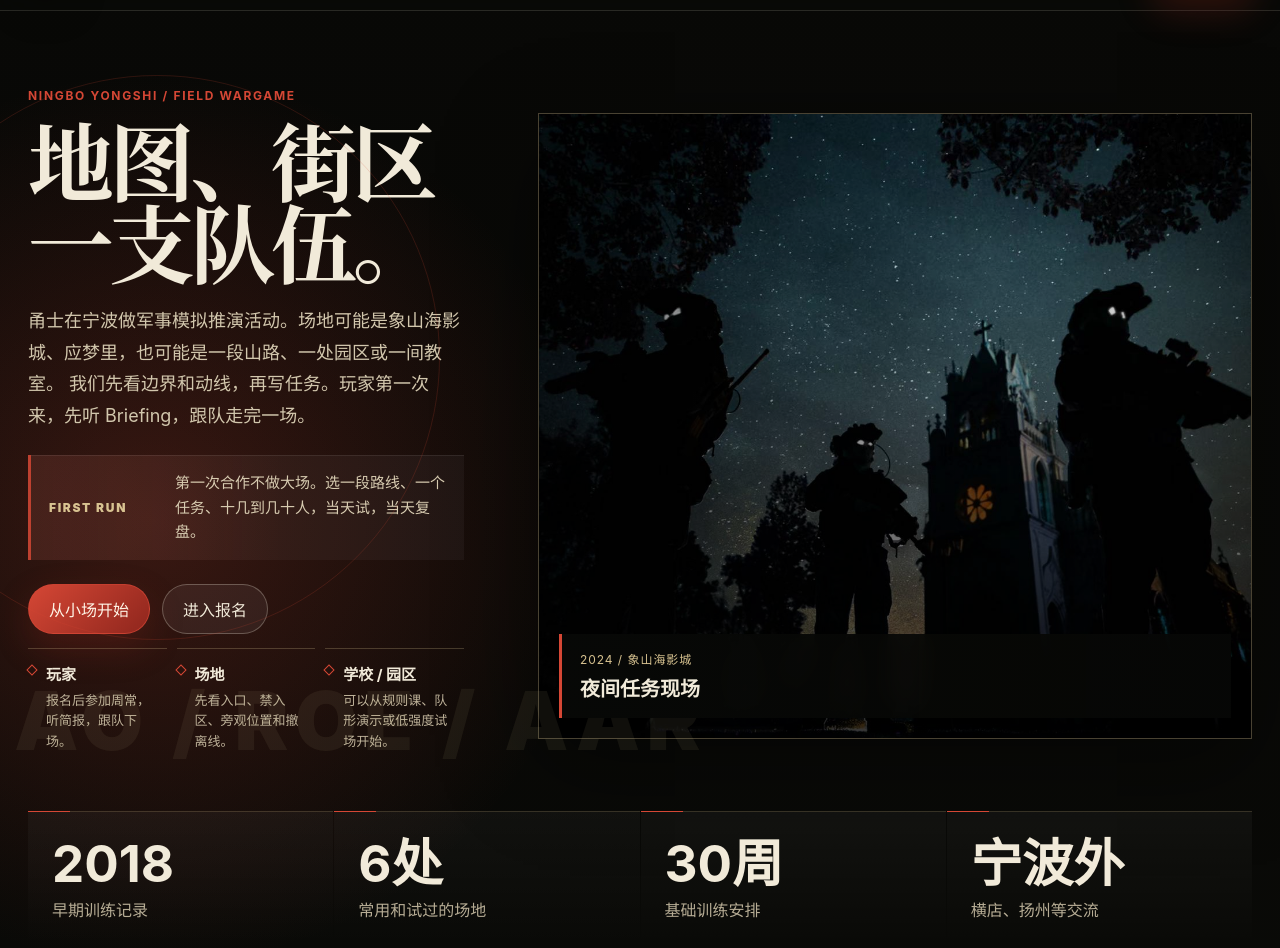
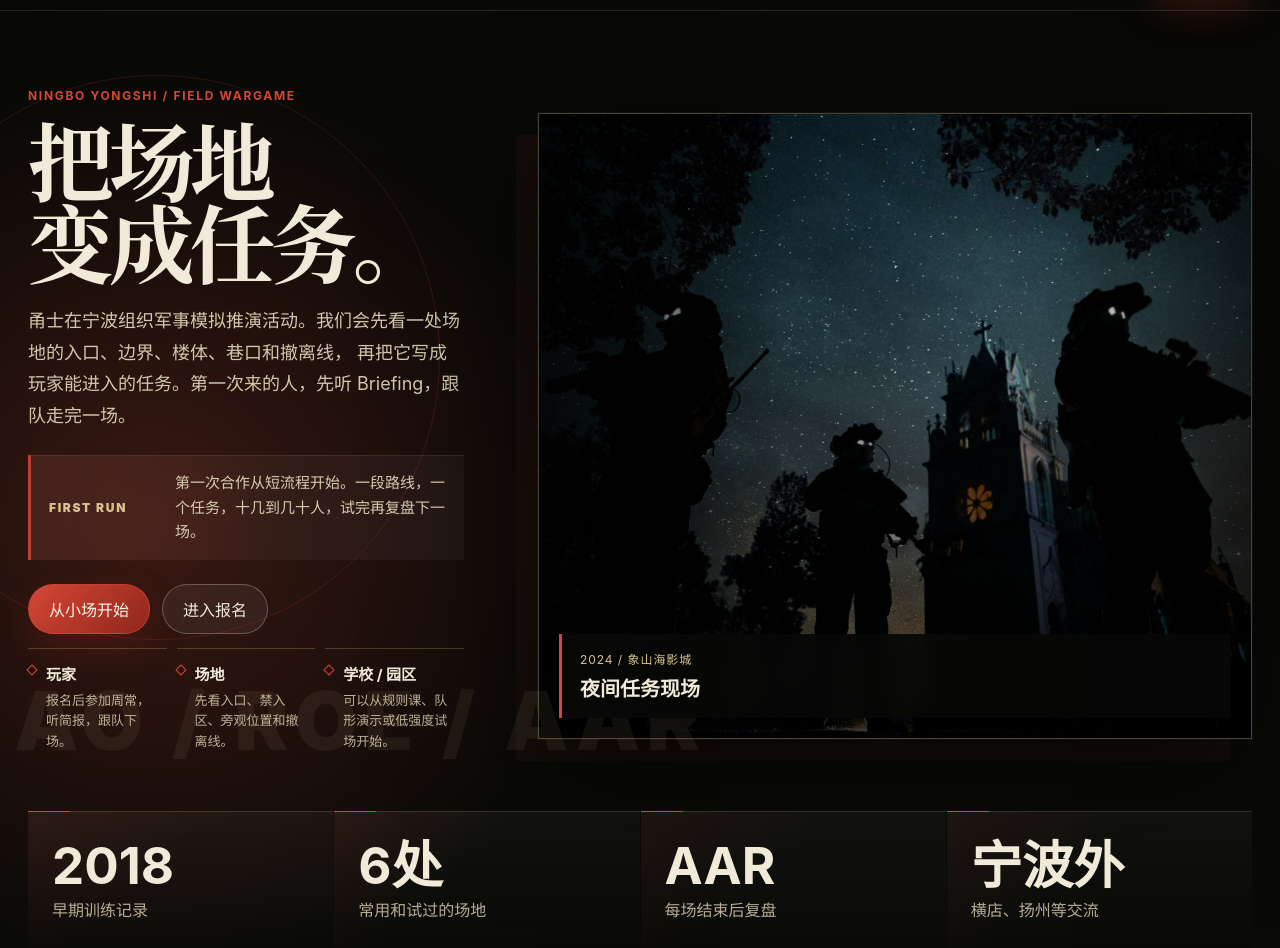
Before and after one commit to zhuting0574-beep/nbys-activity, a Vue app in the folder h5-web/: page / in a window 1280 px wide. Shown: the part 64-1012 px from the top of the page. Built offline with nearby package versions, Linux system fonts and the light colour scheme.

Commit message:
feat: sharpen Yongshi field narrative

```diff
--- a/h5-web/src/MarketingSite.vue
+++ b/h5-web/src/MarketingSite.vue
@@ -22,16 +22,16 @@
       <div class="hero-copy">
         <p class="plain-label">NINGBO YONGSHI / FIELD WARGAME</p>
         <h1>
-          <span>地图、街区</span>
-          <span>一支队伍。</span>
+          <span>把场地</span>
+          <span>变成任务。</span>
         </h1>
         <p class="hero-lead">
-          甬士在宁波做军事模拟推演活动。场地可能是象山海影城、应梦里，也可能是一段山路、一处园区或一间教室。
-          我们先看边界和动线，再写任务。玩家第一次来，先听 Briefing，跟队走完一场。
+          甬士在宁波组织军事模拟推演活动。我们会先看一处场地的入口、边界、楼体、巷口和撤离线，
+          再把它写成玩家能进入的任务。第一次来的人，先听 Briefing，跟队走完一场。
         </p>
         <div class="hero-brief" aria-label="活动开始前会确认的事项">
           <span>FIRST RUN</span>
-          <p>第一次合作不做大场。选一段路线、一个任务、十几到几十人，当天试，当天复盘。</p>
+          <p>第一次合作从短流程开始。一段路线，一个任务，十几到几十人，试完再复盘下一场。</p>
         </div>
         <div class="hero-actions">
           <button type="button" class="primary-cta" @click="scrollToSection('cooperate')">从小场开始</button>
@@ -91,7 +91,7 @@
       <div class="section-kicker">Public record</div>
       <div class="section-heading">
         <h2>这些年去过哪里。</h2>
-        <p>这些记录能对上时间和地点。早期训练、山地路线、影视城剧本和外地交流，都有照片或公开视频留下来。</p>
+        <p>早期训练、山地路线、影视城剧本和外地交流，都留下了照片或公开视频。连起来看，是甬士这些年走过的场地。</p>
       </div>
 
       <div class="timeline-list">
@@ -129,7 +129,7 @@
       <div class="section-kicker">Fields</div>
       <div class="section-heading">
         <h2>场地不同，玩法不同。</h2>
-        <p>影视城可以跑街区和楼体，山地先看路线和通讯，夜间街区要留旁观位置。场地看明白了，人数和任务才好定。</p>
+        <p>影视城看街区和楼体，山地看路线和通讯，夜间街区要留出旁观位置。场地先走明白，人数、任务和安全区才好定。</p>
       </div>
 
       <div class="field-grid">
@@ -151,7 +151,7 @@
       <div class="section-kicker">Activities</div>
       <div class="section-heading">
         <h2>周常、剧本、远征。</h2>
-        <p>周常解决入门和磨合。剧本场有阵营、任务点和撤离条件。外地交流按对方规则来，回来再复盘差异。</p>
+        <p>周常让新玩家熟悉规则和队伍节奏。剧本场会写阵营、任务点和撤离条件。外地交流按对方规则进场，回来再复盘差异。</p>
       </div>
 
       <div class="activity-board">
@@ -292,7 +292,7 @@
           <h2>从一个小场开始。</h2>
           <p>
             场地、园区、学校或活动方第一次接触，不必一上来做大场。
-            一段路线、一个任务、十几到几十人就够。入口、禁入区、旁观位置、影像发布范围，当天说清楚；试完再定下一场。
+            先选一段路线和一个任务，十几到几十人试跑。入口、禁入区、旁观位置和影像发布范围，进场前确认清楚；试完再定下一场。
           </p>
           <div class="partner-fit" aria-label="适合合作的场景">
             <article v-for="item in partnerFit" :key="item.title">
@@ -403,7 +403,7 @@ export default {
       metrics: [
         { value: '2018', label: '早期训练记录' },
         { value: '6处', label: '常用和试过的场地' },
-        { value: '30周', label: '基础训练安排' },
+        { value: 'AAR', label: '每场结束后复盘' },
         { value: '宁波外', label: '横店、扬州等交流' }
       ],
       aboutNotes: [
@@ -413,7 +413,7 @@ export default {
         },
         {
           title: '下场流程',
-          text: '集合后讲边界和任务，再分组进场。结束后复盘路线、通讯和当天卡住的位置。'
+          text: '集合后讲边界和任务，再分组进场。结束后复盘路线、通讯和卡住的位置。'
         },
         {
           title: '试场合作',
@@ -435,13 +435,13 @@ export default {
         }
       ],
       history: [
-        { year: '2018', title: 'ESA 城市作战训练', text: '室内简报、贴墙移动、门口队形。照片里能看到早期训练的样子。' },
+        { year: '2018', title: 'ESA 城市作战训练', text: '室内简报、贴墙移动、门口队形。早期照片里能看到当时的训练方式。' },
         { year: '2019', title: '“巡山”户外训练', text: '山路、林线、队伍行进。当时的视频还留在 B 站。' },
         { year: '2021.03.27', title: '扬州 MILSIM 镭射交流', text: '去扬州同场交流，按对方规则进场。' },
         { year: '2021.10.31', title: '浙东小九寨“逃离荒野”', text: '山地路线，体力、通讯和队伍间距都很吃紧。' },
         { year: '2023.10.22', title: '应梦里活动', text: '夜间街区活动。灯光够，街面完整，短流程能跑起来。' },
         { year: '2024.06', title: '象山海影城·巨蟹行动最终章', text: '在影视城街区跑任务，沿建筑、巷口和任务点推进。' },
-        { year: '2026.03', title: '横店远征交流', text: '横店影视城交流。队伍合影、街区照片和队员帖子都有记录。' }
+        { year: '2026.03', title: '横店远征交流', text: '横店影视城交流。街区尺度、建筑距离和宁波常用场地不一样。' }
       ],
       activityLog: [
         { date: '2026.06.22 / 小红书', title: '宁波甬士下场视频', text: '队员视角，能看到移动、掩护和接触距离。', image: xhsWargameFrame },
@@ -500,8 +500,8 @@ export default {
         }
       ],
       activityTypes: [
-        { code: '周常', title: '周常活动', text: '新人跟队走一场。老队员在这里磨通讯、队形和复盘习惯。' },
-        { code: '剧本', title: '影视城剧本', text: '有阵营、任务点、行动区域和撤离条件。巨蟹行动就写在海影城街区里。' },
+        { code: '周常', title: '周常活动', text: '新人跟队走一场，先把规则和安全距离跑熟。老队员继续磨通讯、队形和复盘习惯。' },
+        { code: '剧本', title: '影视城剧本', text: '有阵营、任务点、行动区域和撤离条件。巨蟹行动是在海影城街区里跑出来的。' },
         { code: '山地', title: '户外任务', text: '路线、体力、通讯和天气，都会改变当天安排。' },
         { code: '远征', title: '外地交流', text: '到外地场地，按对方规则来，再适应新的空间。' },
         { code: '试场', title: '合作试场', text: '跑一段短流程。边界、动线和安全区，现场看最清楚。' }
@@ -510,7 +510,7 @@ export default {
         {
           date: '2026.03.15 / 横店影视城',
           title: '横店远征交流',
-          text: '街区尺度更大，窗口、楼体和开阔地的距离都要重新适应。',
+          text: '街区尺度更大，窗口、楼体和开阔地的距离都要重新适应；同样的队形，换个场地就会有不同节奏。',
           image: xhsHengdianStreet
         },
         {
@@ -531,7 +531,7 @@ export default {
         { title: 'ROE', text: '哪些地方能进，哪些地方不能进；什么情况下立刻停。' },
         { title: '通讯', text: '呼号、位置、异常情况，尽量短句。对讲机里不要抢话。' },
         { title: '队形', text: '移动时不要挤成一团。前后左右是谁，心里要有数。' },
-        { title: 'AAR', text: '结束后说问题。路线、节奏、风险点，下次改。' }
+        { title: 'AAR', text: '结束后把问题说出来。路线、节奏、风险点，下次改。' }
       ],
       mediaLead: {
         tag: 'XIANGSHAN / 2024',
--- a/h5-web/src/site.css
+++ b/h5-web/src/site.css
@@ -384,7 +384,10 @@ video {
   overflow: hidden;
   border: 1px solid rgba(216, 195, 145, 0.32);
   background: #050504;
-  box-shadow: var(--ys-shadow);
+  box-shadow:
+    0 0 0 1px rgba(255, 255, 255, 0.035),
+    0 42px 120px rgba(0, 0, 0, 0.58),
+    -22px 22px 0 rgba(213, 71, 53, 0.055);
 }
 
 .hero-media::after {
@@ -393,6 +396,7 @@ video {
   inset: 0;
   background:
     linear-gradient(180deg, transparent 0%, rgba(0, 0, 0, 0.16) 45%, rgba(0, 0, 0, 0.64) 100%),
+    linear-gradient(90deg, rgba(0, 0, 0, 0.48), transparent 34%, transparent 70%, rgba(0, 0, 0, 0.34)),
     radial-gradient(circle at 72% 20%, transparent, rgba(0, 0, 0, 0.42) 64%);
   pointer-events: none;
 }
@@ -450,10 +454,12 @@ video {
 
 .proof-strip article {
   position: relative;
-  padding: 26px 24px 24px;
+  min-height: 138px;
+  padding: 28px 24px 24px;
   border: 0;
   border-top: 1px solid rgba(216, 195, 145, 0.22);
   background:
+    linear-gradient(135deg, rgba(213, 71, 53, 0.07), transparent 42%),
     linear-gradient(180deg, rgba(255, 255, 255, 0.035), transparent);
 }
 
@@ -478,6 +484,8 @@ video {
   display: block;
   margin-top: 8px;
   color: var(--ys-muted);
+  max-width: 13em;
+  line-height: 1.45;
 }
 
 .intro-section,
@@ -1327,7 +1335,7 @@ h3 {
   display: grid;
   grid-template-columns: 58px minmax(0, 1fr);
   gap: 18px;
-  padding: 18px 0;
+  padding: 22px 0;
   border: 0;
   border-bottom: 1px solid var(--ys-line);
   background: transparent;
```
